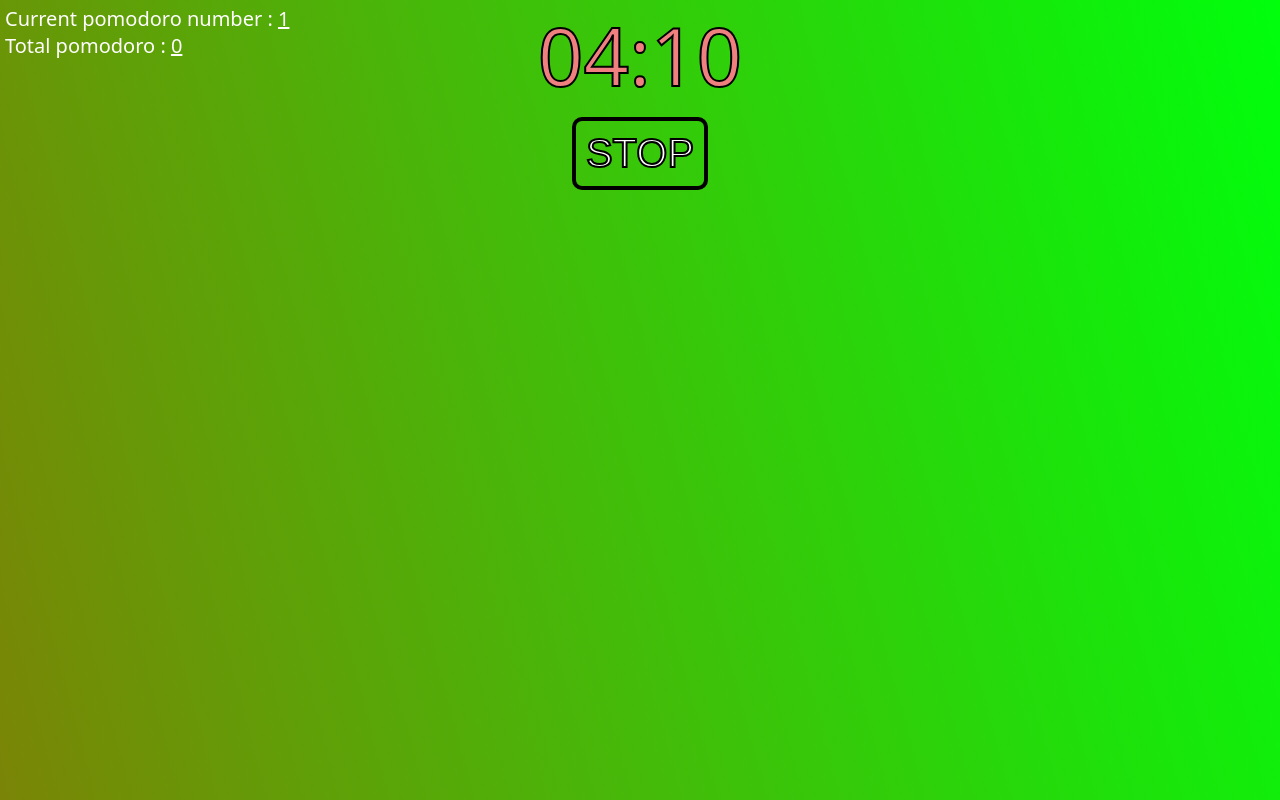
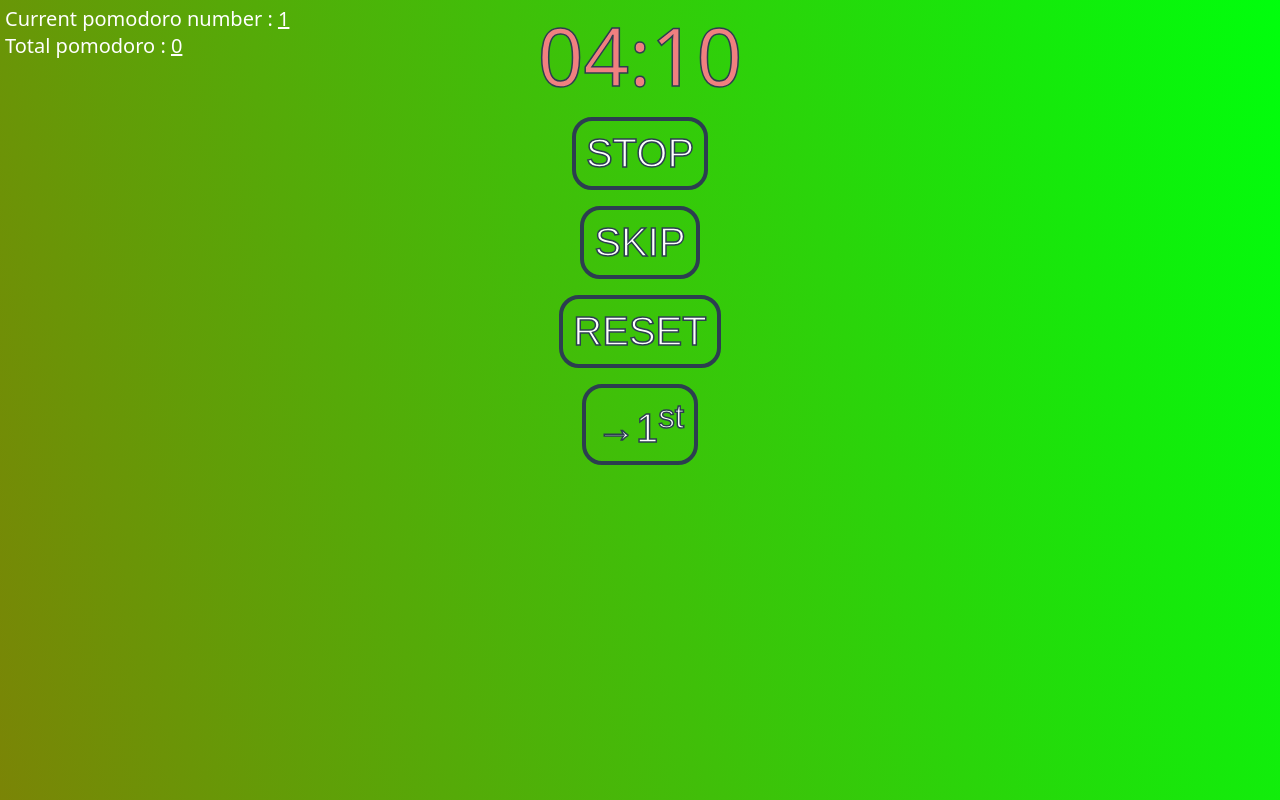
Before and after one commit to NicolasGuruphat/smooth-pomodoro, a Vue app: page / in a window 1280 px wide. Built offline with nearby package versions, Linux system fonts and the light colour scheme.

Commit message:
FEAT : add new action buttons (skip, reset, go to first) + minor style fixes

```diff
--- a/src/App.vue
+++ b/src/App.vue
@@ -11,6 +11,9 @@
   <span class="timer" :class="{'working' : working, 'not-working' : !working}">{{ timer }}</span>
   <div>
     <ActionButton :action="startOrStop">{{ startOrStopLabel }}</ActionButton>
+    <ActionButton :action="skipCurrentPomodoro">SKIP</ActionButton>
+    <ActionButton :action="globalReset">RESET</ActionButton>
+    <ActionButton :action="goBackToFirstPomodoro">→1<sup>st</sup></ActionButton>
   </div>
 </div>
 </template>
@@ -70,7 +73,6 @@ export default {
   },
   methods:{
     startOrStop() {
-      console.log(this.startOrStopLabel);
       if(this.startOrStopLabel === "STOP"){
         this.startOrStopLabel = "START"
         clearInterval(this.intervalId)
@@ -84,7 +86,7 @@ export default {
         if(this.seconds == -1){
           this.seconds = 59
           this.minutes --
-          if(this.minutes == 0){
+          if(this.minutes == -1){
             this.switchSession()
           }
         }
@@ -115,6 +117,28 @@ export default {
       this.working = !this.working
     },
     skipCurrentPomodoro() {
+      this.minutes = 0
+      this.seconds = 0
+    },
+    globalReset(){
+      this.resetTimer();
+      this.totalPomodoro = 0;
+      this.pomodoroNumber = 1;
+    },
+    goBackToFirstPomodoro(){
+      // go back to the first pomodoro of the current group of
+      if(this.working){
+        this.totalPomodoro -= (this.pomodoroNumber-1)
+      }else{
+        this.totalPomodoro -= this.pomodoroNumber
+      }
+      this.pomodoroNumber = 1
+      this.resetTimer()
+    },
+    resetTimer(){
+      this.minutes = this.pomodoroTime.minutes
+      this.seconds = this.pomodoroTime.seconds
+      this.working = true
 
     }
   },
@@ -126,15 +150,15 @@ export default {
 }
 </script>
 
-<style>
+<style >
+:root {
+  --grey: #2c3e50
+}
 #app {
   font-family: system-ui, Avenir, Helvetica, Arial, sans-serif;
   -webkit-font-smoothing: antialiased;
   -moz-osx-font-smoothing: grayscale;
   text-align: center;
-  color: #2c3e50;
-  margin-top: 60px;
-  -webkit-text-stroke: 2px black;
 }
 .working {
   color : lightcoral
@@ -145,6 +169,7 @@ export default {
 
 .timer {
   font-size: 10vh;
+  -webkit-text-stroke: 1.5px var(--grey);
 }
 .progress-bar-base{
   height: 100vh;
@@ -152,7 +177,7 @@ export default {
   position: absolute;
   top:0;
   left:0;
-  background: rgb(255,0,0)
+  /* background: rgb(255,0,0) */
 }
 .stats-block{
   position: absolute;
--- a/src/components/ActionButton.vue
+++ b/src/components/ActionButton.vue
@@ -15,13 +15,14 @@ export default {
 <style>
 .base-button {
   background-color: transparent;
-  border: 4px solid black;
-  border-radius: 10px;
+  border: 4px solid var(--grey);
+  border-radius: 20px;
   padding: 10px;
   color:white;
   font-size:5vh;
   margin: 1vh;
   cursor: pointer;
+  -webkit-text-stroke: 1.5px var(--grey);
 
 }
 </style>
```
